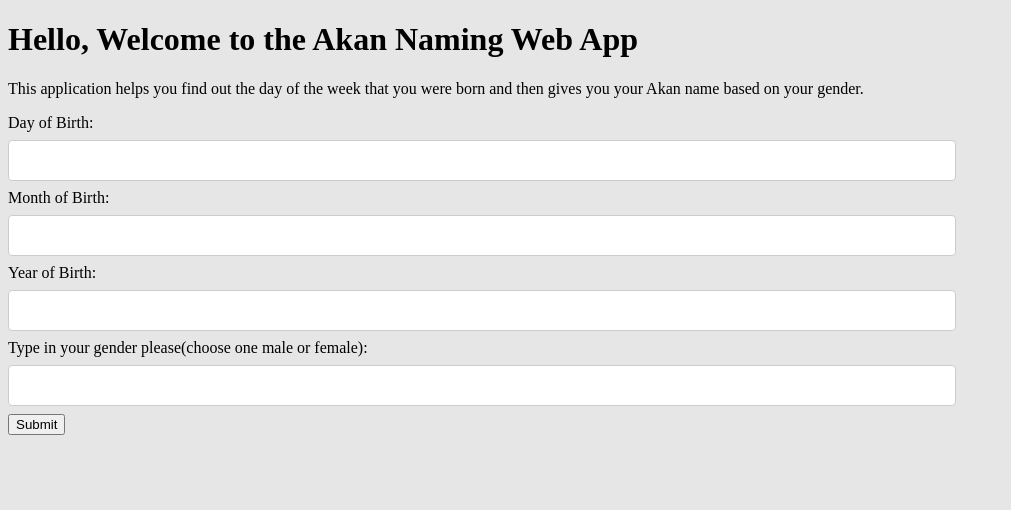
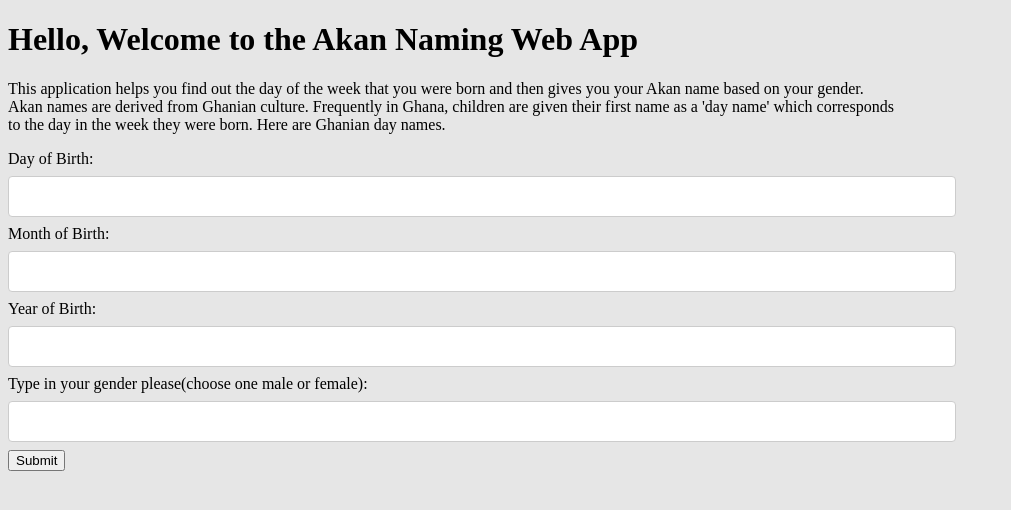
Before and after one commit to yahyasaadi/AkanNames, a plain HTML site: page index.html in a window 1280 px wide. Shown: the whole page, without its empty margins (0-1011 px from the left). Drawn offline with Linux system fonts and the light colour scheme.

Commit message:
Added some information about the app in the description

```diff
--- a/index.html
+++ b/index.html
@@ -11,7 +11,10 @@
 <body>
     <div class="container">
         <h1>Hello, Welcome to the Akan Naming Web App</h1>
-        <p>This application helps you find out the day of the week that you were born and then gives you your Akan name based on your gender.</p>
+        <p>This application helps you find out the day of the week that you were born and then gives you your Akan name based on your gender. <br>
+            Akan names are derived from Ghanian culture. Frequently in Ghana, children are given their first name as a 'day name' which corresponds <br>
+            to the day in the week they were born. Here are Ghanian day names.
+        </p>
     </div>
     <form id="form" action="#" method="post">
         <div id="form-box">
```
